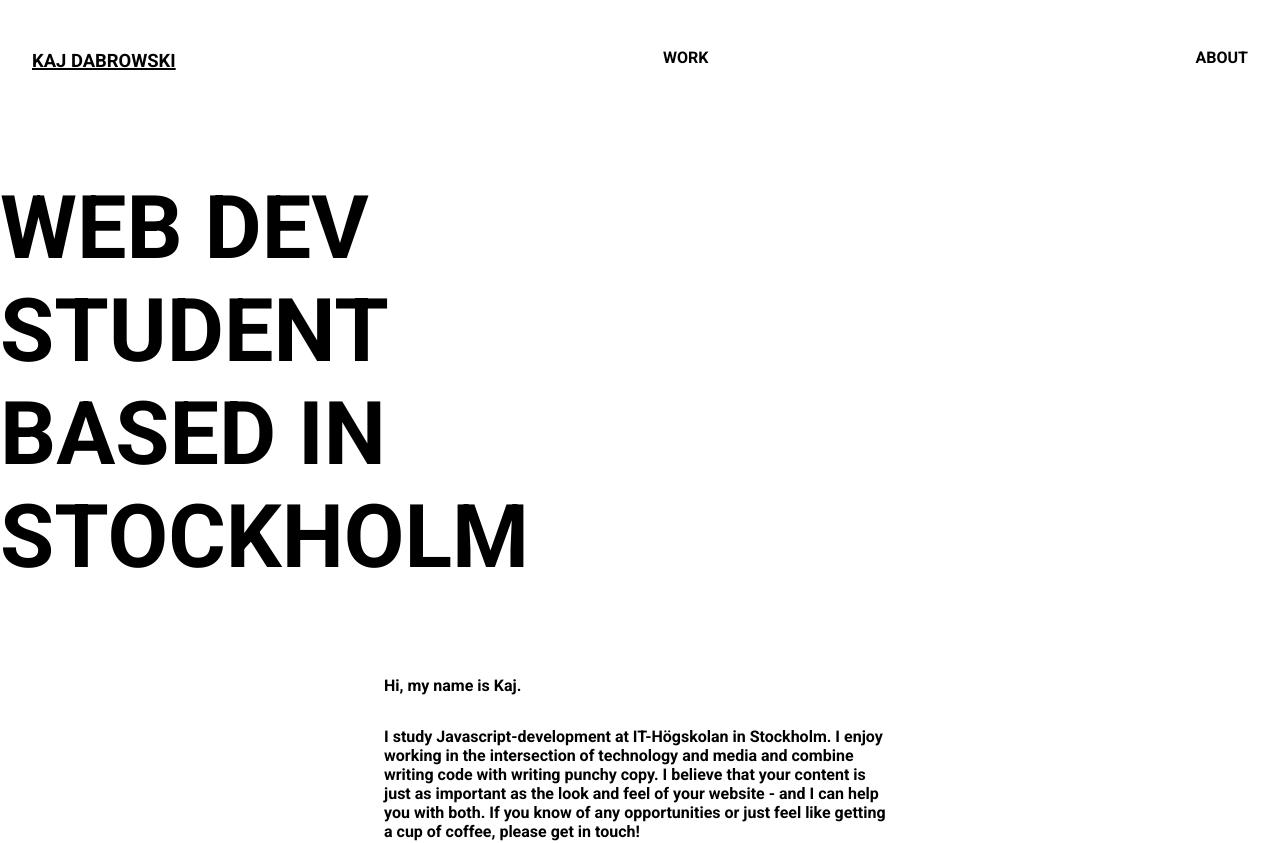
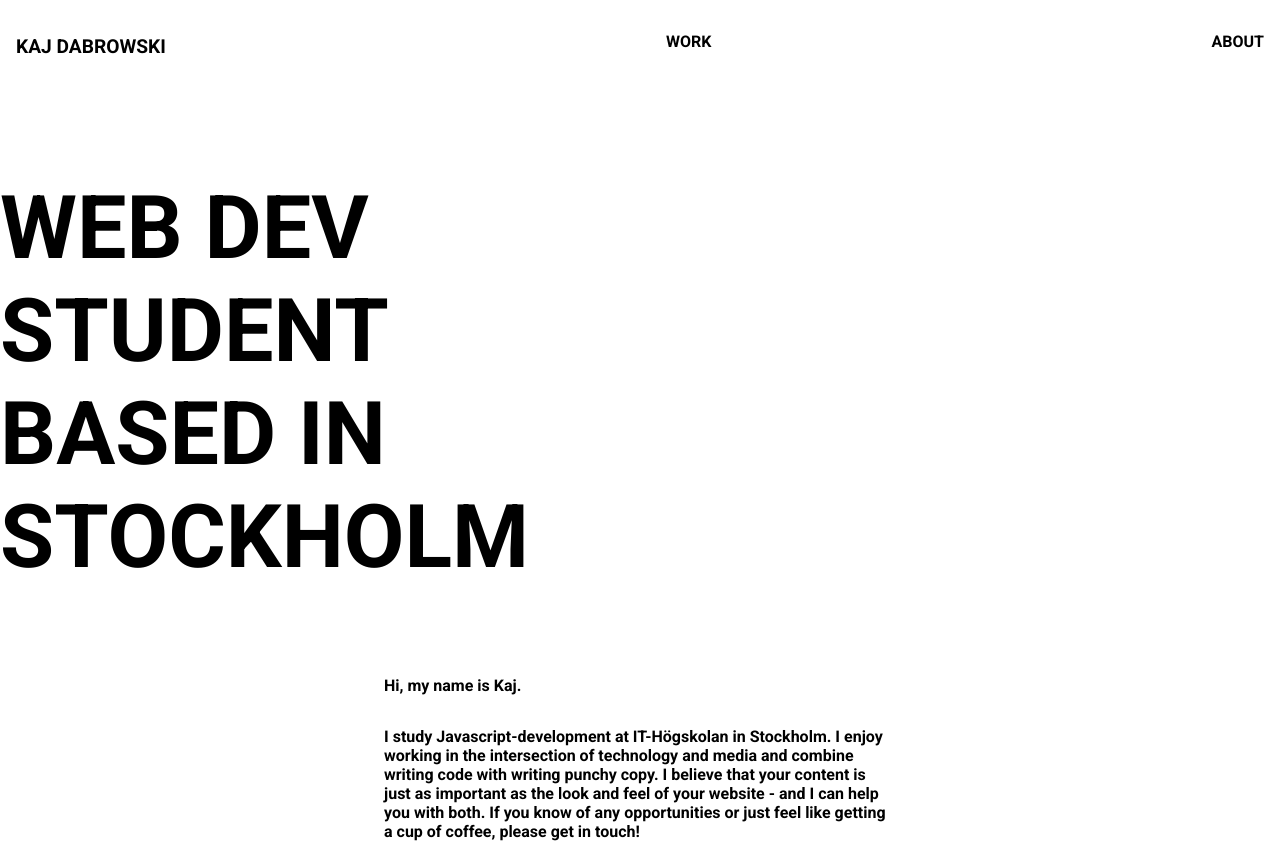
Before and after one commit to kajdabrowski/vue-portfolio, a Vue app: page /work in a window 1280 px wide. Shown: the top 843 px of the page. Built offline with nearby package versions, Linux system fonts and the light colour scheme.

Commit message:
changed nav styling

```diff
--- a/src/App.scss
+++ b/src/App.scss
@@ -29,5 +29,5 @@ alla komponenter som de ska vara.
 Gör även en speglad version.
 - Ev. dynamiska css-klasser med v-bind.
 - Media queries.
--Förbättre nav:en så att länkar syns bra när man scrollar.
+-Förbättre nav:en så att länkar syns bra när man scrollar. ! Lade till vit bakgrund.
 */
--- a/src/components/TheFooter.vue
+++ b/src/components/TheFooter.vue
@@ -24,8 +24,8 @@ export default {
   justify-content: space-between;
   background-color: black;
   padding: 2em;
-//   height: auto;
-//   width: auto;
+  height: auto;
+  // width: auto;
   width: 100%;
 
   a{
--- a/src/components/TheHeader.vue
+++ b/src/components/TheHeader.vue
@@ -19,32 +19,52 @@ export default {
 </script>
 
 <style lang="scss" scoped>
-
 .nav {
-  padding: 2em;
+  padding: 1em;
   font-family: Roboto, sans-serif;
   font-weight: bold;
   color: black;
+  background-color: white;
   display: flex;
   justify-content: space-between;
   position: fixed; //fixed menu
   width: 100%; //fixed menu
   top: 0; //fixed menu
-  &__link--left {
-    color: black;
-    justify-content: flex-start;
-    text-decoration: none;
-  }
-  &__link--right {
-    color: black;
-    justify-content: flex-end;
-    text-decoration: none;
-  }
 }
 
+//OLD ROUTER LINK CLASS
+// .router-link-exact-active {
+//   text-decoration: underline rgba(0, 0, 0, 1);
+//   text-underline-offset: 0.2em;
+//   transition: text-underline-offset 500ms;
+//   text-decoration-thickness: 0.12em;
+//   zoom: 115%;
+// }
+
+//Hover underline - how to set on non-active router links on hover?
 .router-link-exact-active {
-  text-decoration: underline;
-  text-decoration-thickness: 0.1em;
-  zoom: 115%;
+  display: inline-block;
+  position: relative;
+  color: black;
+  zoom: 120%;
 }
+
+.router-link-exact-active:after {
+  content: "";
+  position: absolute;
+  width: 100%;
+  transform: scaleX(0);
+  height: 2px;
+  bottom: 0;
+  left: 0;
+  background-color: black;
+  transform-origin: bottom center;
+  transition: transform 0.35s ease-out;
+}
+
+.router-link-exact-active:hover:after {
+  transform: scaleX(1);
+  transform-origin: bottom center;
+}
+
 </style>
```
Lines whose indentation alone changed are shown as unchanged.
